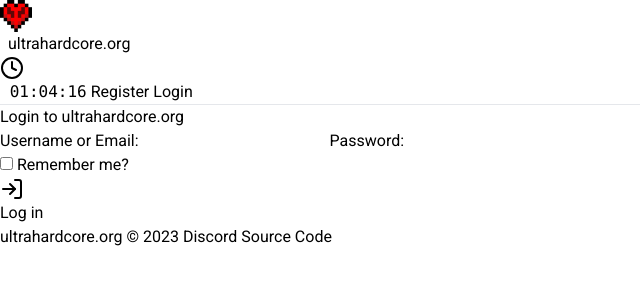
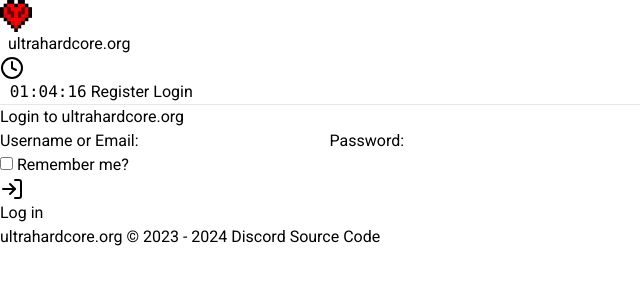
Before and after one commit to minotaa/ultrahardcore.org, a SvelteKit app in the folder frontend/: page /login in a window 1280 px wide. Shown: the top 300 px of the page, without its empty margins (0-640 px from the left). Built offline with nearby package versions, Linux system fonts and the light colour scheme; no server answers.

Commit message:
Update copyright and add a navbar link for posting matches

```diff
--- a/frontend/src/components/Footer.svelte
+++ b/frontend/src/components/Footer.svelte
@@ -1,5 +1,5 @@
-<footer class="rounded-lg pt-4 justify-between mb-4 flex flex-col">
-  <span class="text-sm text-gray-400"><a href="/" class="hover:underline">ultrahardcore.org</a> © 2023</span>
+<footer class="rounded-lg pt-8 justify-between mb-4 flex flex-col">
+  <span class="text-sm text-gray-400"><a href="/" class="hover:underline">ultrahardcore.org</a> © 2023 - 2024</span>
   <span class="text-sm text-gray-400 pt-2 font-bold"><a href="https://discord.gg/xnCGdW6yvS" class="hover:underline hover:text-sky-400">Discord</a></span>
   <span class="text-sm text-gray-400 font-bold"><a href="https://github.com/minotaa/ultrahardcore.org" class="hover:underline hover:text-sky-400">Source Code</a></span>
 </footer>
--- a/frontend/src/components/Navbar.svelte
+++ b/frontend/src/components/Navbar.svelte
@@ -1,6 +1,6 @@
 <script lang="ts">
   import "../app.css"
-  import { Clock, ChevronDown, Server, ServerCrash, UserMinus, Wrench } from 'lucide-svelte'
+  import { Clock, ChevronDown, Server, ServerCrash, UserMinus, Wrench, StickyNote } from 'lucide-svelte'
   import moment from 'moment'
   import { readable, writable } from 'svelte/store'
   import { token } from "../hooks/auth"
@@ -64,6 +64,7 @@
         <div id="dropdownHover" class="w-auto absolute dark:bg-slate-700 dropdown-menu z-50 hidden bg-slate-200 divide-y divide-gray-100 rounded shadow">
           <ul aria-labelledby="userDropdownButton">
             <a href="/servers"><li class="block text-sm px-4 py-2 dark:hover:bg-slate-800 dark:text-white dark:bg-slate-700 hover:bg-slate-300"><Server class="inline"/>&nbsp; Your servers</li></a>
+            <a href="/host"><li class="block text-sm px-4 py-2 dark:hover:bg-slate-800 dark:text-white dark:bg-slate-700 hover:bg-slate-300"><StickyNote class="inline"/>&nbsp; Create a match</li></a>
             <li on:click={logOut} class="block text-sm px-4 py-2 dark:hover:bg-slate-800 dark:text-white hover:bg-slate-300"><UserMinus class="inline"/>&nbsp; Log out</li>
           </ul>
         </div>
```
